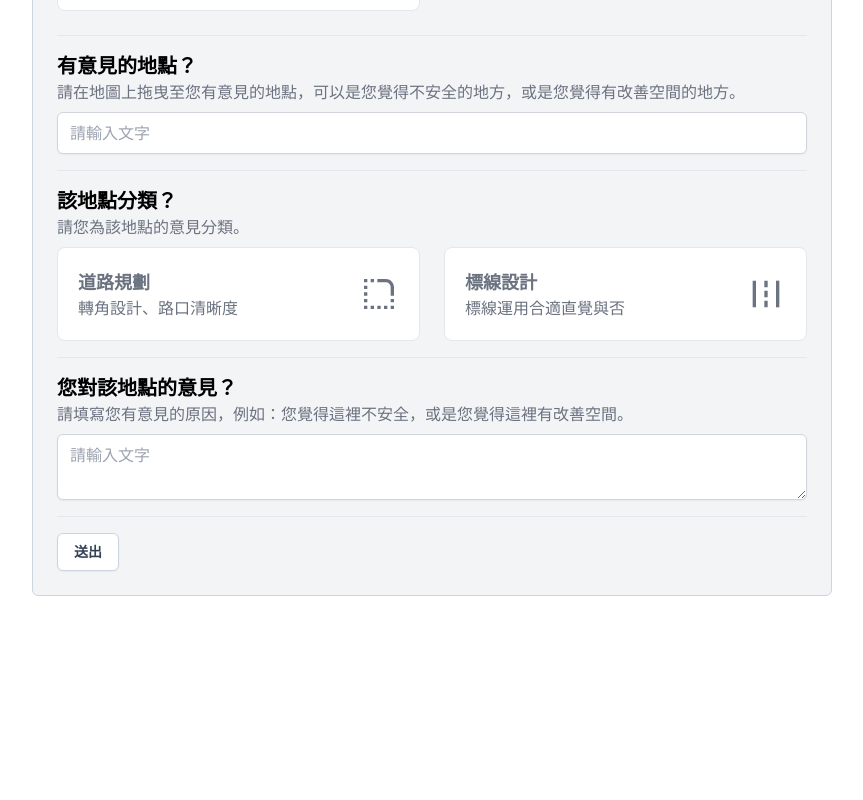
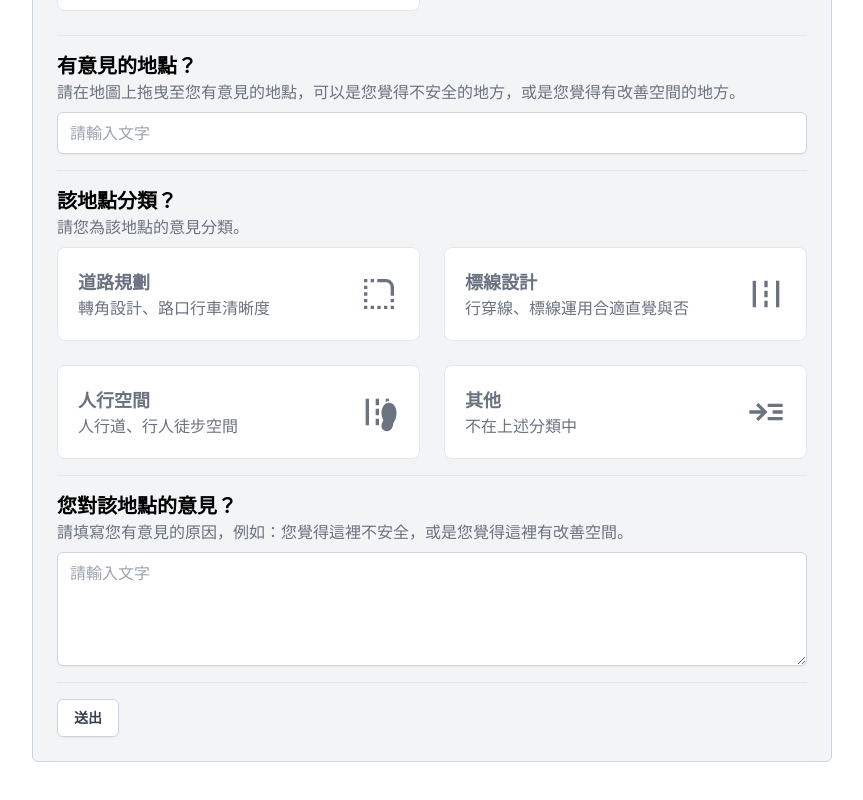
Before and after one commit to yc97463/ndhusa-traffic, a Next.js app: page / in a window 1280 px wide. Shown: the part 1776-2576 px from the top of the page, without its empty margins (208-1071 px from the left). Before the commit the page ends 2436 px from the top, so only its background shows below. Built offline with nearby package versions, Linux system fonts and the light colour scheme.

Commit message:
add footwalk

```diff
--- a/pages/index.tsx
+++ b/pages/index.tsx
@@ -601,7 +601,7 @@ export default function Survey() {
                 >
                   <div className="block">
                     <div className="w-full text-lg font-semibold">道路規劃</div>
-                    <div className="w-full">轉角設計、路口清晰度</div>
+                    <div className="w-full">轉角設計、路口行車清晰度</div>
                   </div>
                   <svg
                     width="40"
@@ -631,7 +631,7 @@ export default function Survey() {
                 >
                   <div className="block">
                     <div className="w-full text-lg font-semibold">標線設計</div>
-                    <div className="w-full">標線運用合適直覺與否</div>
+                    <div className="w-full">行穿線、標線運用合適直覺與否</div>
                   </div>
                   <svg
                     width="40"
@@ -648,6 +648,70 @@ export default function Survey() {
                   </svg>
                 </label>
               </li>
+              <li>
+                <input
+                  type="radio"
+                  id="footwalk"
+                  name="category"
+                  value="footwalk"
+                  className="hidden peer"
+                />
+                <label
+                  htmlFor="footwalk"
+                  className="inline-flex items-center justify-between w-full p-5 text-gray-500 bg-white border border-gray-200 rounded-lg cursor-pointer dark:hover:text-gray-300 dark:border-gray-700 dark:peer-checked:text-blue-500 peer-checked:border-blue-600 peer-checked:text-blue-600 hover:text-gray-600 hover:bg-gray-100 dark:text-gray-400 dark:bg-gray-800 dark:hover:bg-gray-700"
+                >
+                  <div className="block">
+                    <div className="w-full text-lg font-semibold">人行空間</div>
+                    <div className="w-full">人行道、行人徒步空間</div>
+                  </div>
+                  <svg
+                    width="40"
+                    height="40"
+                    viewBox="0 0 24 24"
+                    fill="none"
+                    xmlns="http://www.w3.org/2000/svg"
+                  >
+                    <path
+                      d="M16 6V4H18V5.5H17L16 6ZM4 20V4H6V20H4ZM10 8V4H12V8H10ZM10 14V10H12V14H10ZM10 20V16H12V20H10Z"
+                      fill="currentColor"
+                    />
+                    <path
+                      d="M14.3875 22.55C14.9792 23.1833 15.725 23.5 16.625 23.5C17.9083 23.5 18.8792 23.025 19.5375 22.075C20.1958 21.125 20.5167 20.0583 20.5 18.875L20.95 18.175C21.1333 17.8917 21.4375 17.2542 21.8625 16.2625C22.2875 15.2708 22.5 14.0167 22.5 12.5C22.5 10.7833 22.075 9.35417 21.225 8.2125C20.375 7.07083 19.3 6.5 18 6.5C16.5833 6.5 15.4792 7.12917 14.6875 8.3875C13.8958 9.64583 13.5 11.0167 13.5 12.5C13.5 13.4667 13.6333 14.3583 13.9 15.175C14.1667 15.9917 14.4 16.65 14.6 17.15L14.4 17.475C14.2667 17.7083 14.0833 18.0792 13.85 18.5875C13.6167 19.0958 13.5 19.625 13.5 20.175C13.5 21.125 13.7958 21.9167 14.3875 22.55Z"
+                      fill="currentColor"
+                    />
+                  </svg>
+                </label>
+              </li>
+              <li>
+                <input
+                  type="radio"
+                  id="category-other"
+                  name="category"
+                  value="category-other"
+                  className="hidden peer"
+                />
+                <label
+                  htmlFor="category-other"
+                  className="inline-flex items-center justify-between w-full p-5 text-gray-500 bg-white border border-gray-200 rounded-lg cursor-pointer dark:hover:text-gray-300 dark:border-gray-700 dark:peer-checked:text-blue-500 peer-checked:border-blue-600 peer-checked:text-blue-600 hover:text-gray-600 hover:bg-gray-100 dark:text-gray-400 dark:bg-gray-800 dark:hover:bg-gray-700"
+                >
+                  <div className="block">
+                    <div className="w-full text-lg font-semibold">其他</div>
+                    <div className="w-full">不在上述分類中</div>
+                  </div>
+                  <svg
+                    width="40"
+                    height="40"
+                    viewBox="0 0 24 24"
+                    fill="none"
+                    xmlns="http://www.w3.org/2000/svg"
+                  >
+                    <path
+                      d="M7.45 17.45L6.05 16.05L9.075 13H2V11H9.075L6.05 7.94999L7.45 6.54999L12.9 12L7.45 17.45ZM13 17V15H22V17H13ZM13 8.99999V6.99999H22V8.99999H13ZM16 13V11H22V13H16Z"
+                      fill="currentColor"
+                    />
+                  </svg>
+                </label>
+              </li>
             </ul>
           </div>
           <hr className="my-4" />
@@ -661,6 +725,7 @@ export default function Survey() {
                 <textarea
                   className="form-textarea"
                   placeholder="請輸入文字"
+                  rows="4"
                 ></textarea>
               </label>
             </div>
```
